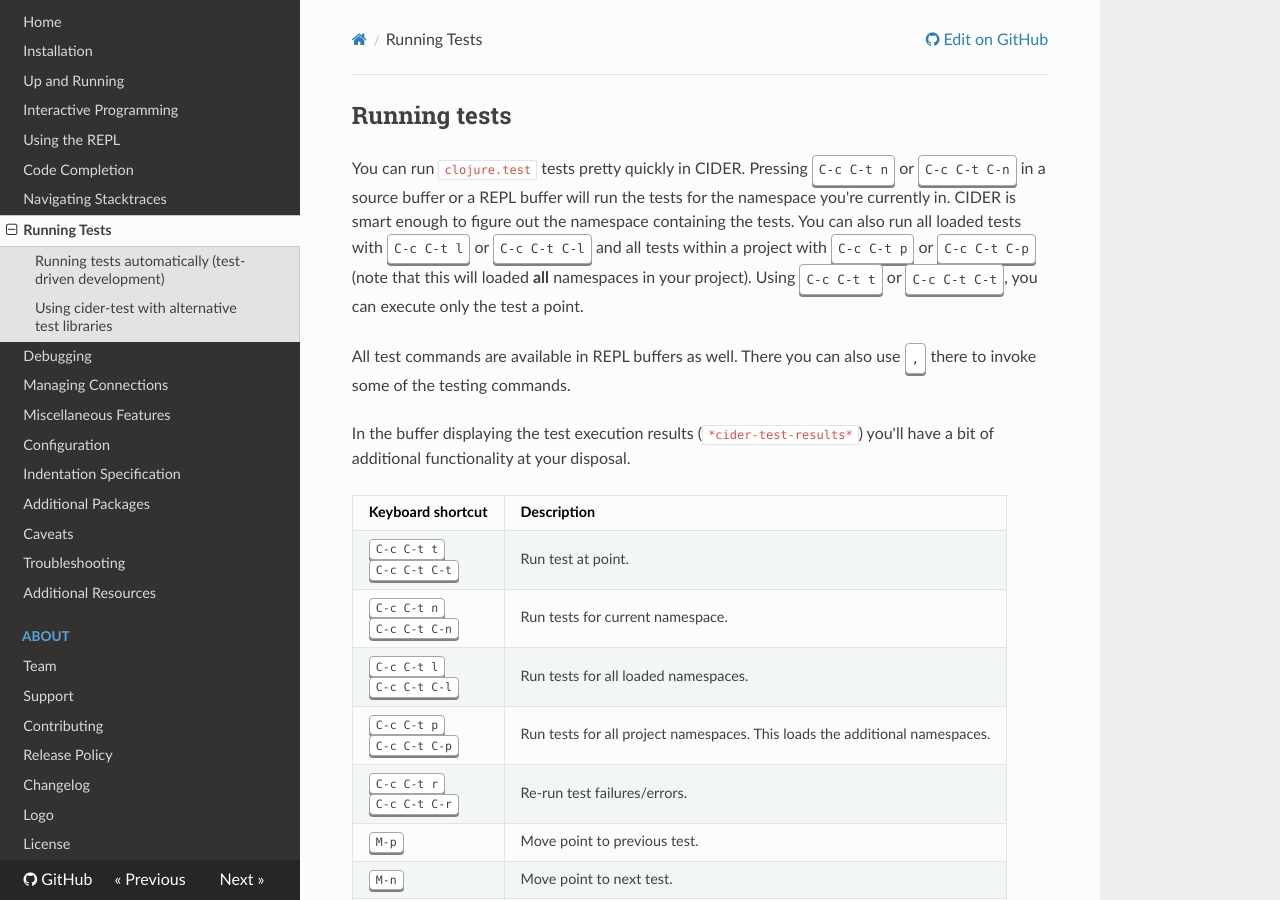
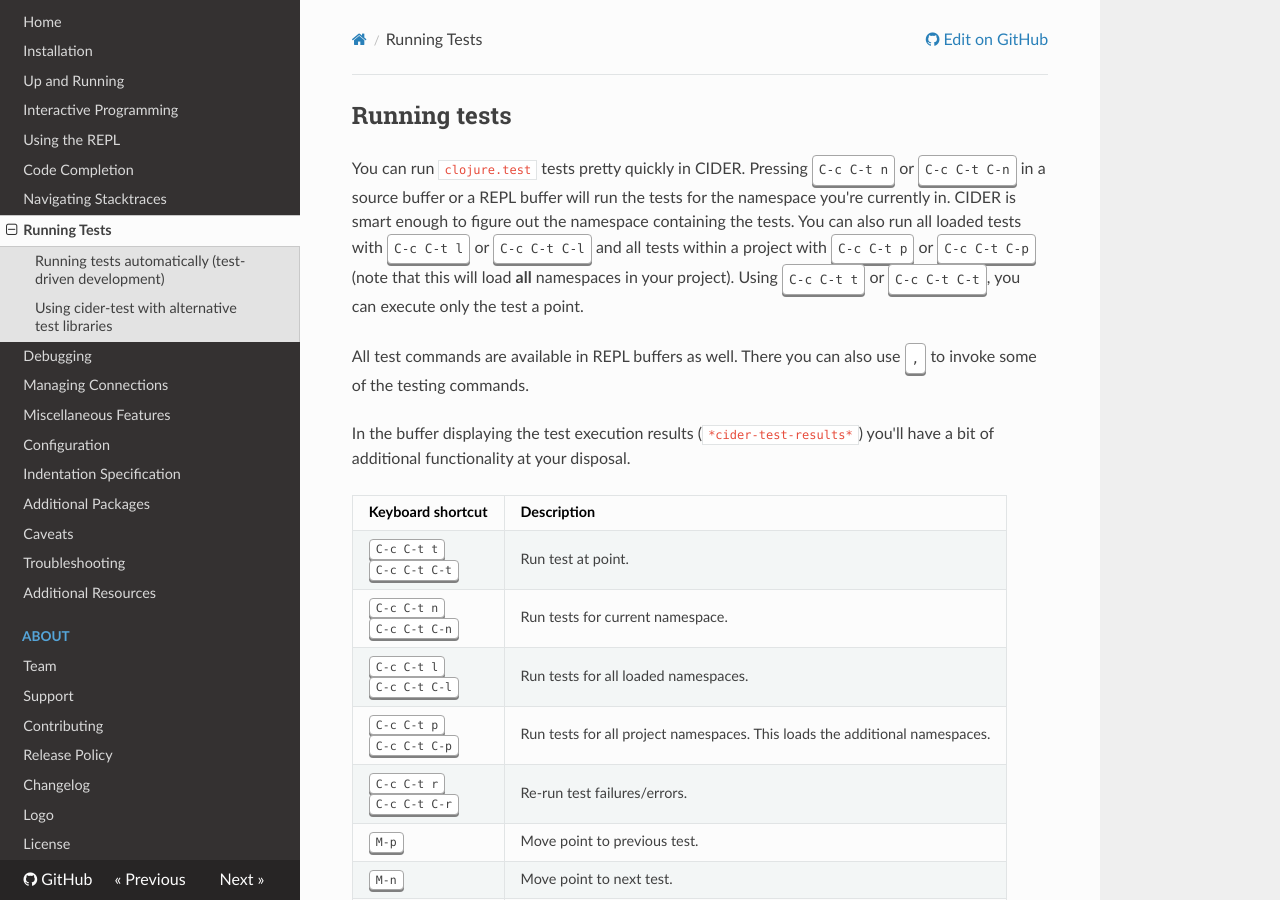
Before and after one commit to clojure-emacs/cider, an MkDocs documentation site: the page built from doc/running_tests.md, in a window 1280 px wide and 900 px high. Built offline with MkDocs 1.6.1, drawn with Linux system fonts in a browser that asks for light colours; nearby versions of some CDN libraries; old or Windows-style settings are respelled for this version of MkDocs.

Commit message:
Fix a couple typos in testing doc (#1798)

```diff
--- a/doc/running_tests.md
+++ b/doc/running_tests.md
@@ -5,12 +5,12 @@
 the tests for the namespace you're currently in. CIDER is smart enough to figure
 out the namespace containing the tests. You can also run all loaded tests with
 <kbd>C-c C-t l</kbd> or <kbd>C-c C-t C-l</kbd> and all tests within a project
-with <kbd>C-c C-t p</kbd> or <kbd>C-c C-t C-p</kbd> (note that this will loaded
+with <kbd>C-c C-t p</kbd> or <kbd>C-c C-t C-p</kbd> (note that this will load
 **all** namespaces in your project). Using <kbd>C-c C-t t</kbd> or <kbd>C-c C-t
 C-t</kbd>, you can execute only the test a point.
 
 All test commands are available in REPL buffers as well. There you can also use
-<kbd>,</kbd> there to invoke some of the testing commands.
+<kbd>,</kbd> to invoke some of the testing commands.
 
 In the buffer displaying the test execution results (`*cider-test-results*`)
 you'll have a bit of additional functionality at your disposal.
```
